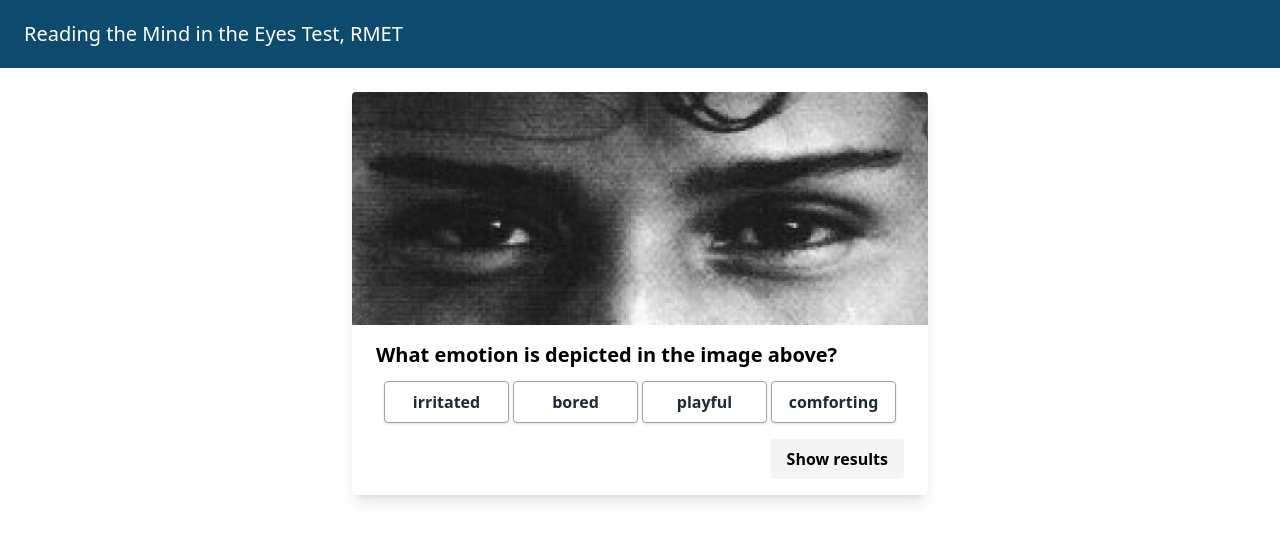
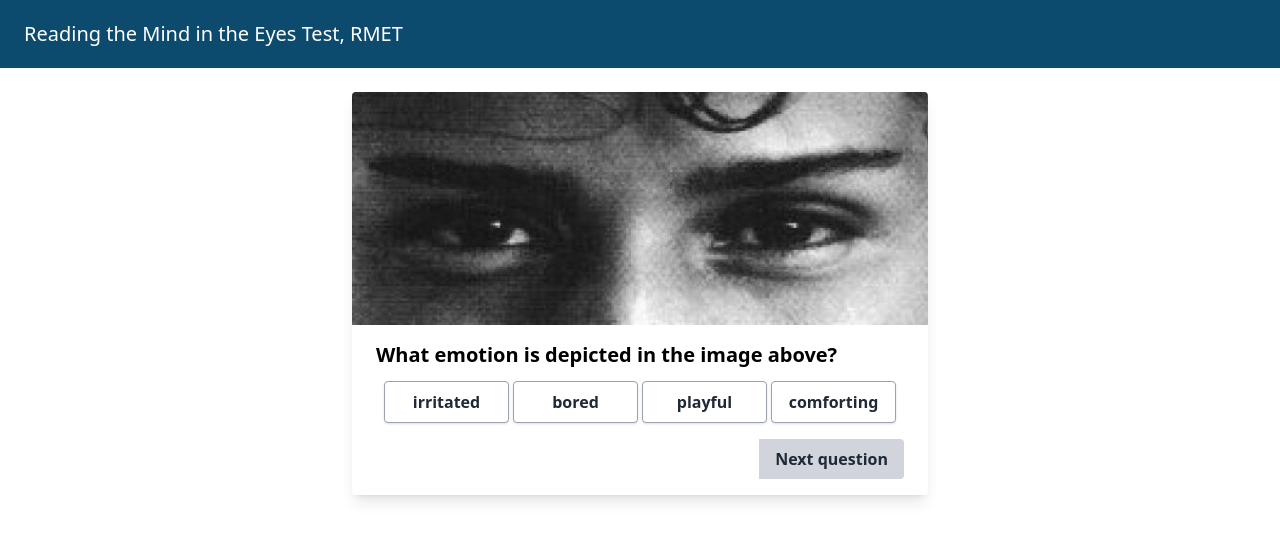
Before and after one commit to knlju/rmet-test, a React (Create React App) app: page / in a window 1280 px wide. Shown: the top 540 px of the page. Built offline with nearby package versions, Linux system fonts and the light colour scheme.

Commit message:
button change fix

```diff
--- a/src/components/Questions.js
+++ b/src/components/Questions.js
@@ -65,8 +65,7 @@ const Questions = ({ finishQuestions, answers, addAnswer }) => {
           })}
         </div>
         <div className="pt-4 flex justify-end">
-          {/*{index + 1 === qaArray.length ? (*/}
-          {true ? (
+          {index + 1 === qaArray.length ? (
             <button
               className="bg-gray-100 text-black-700 font-bold py-2 px-4 rounded-r"
               onClick={finishQuestions}
```
